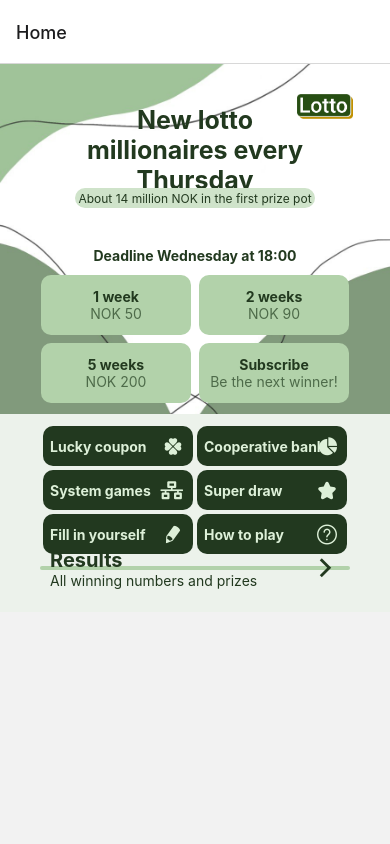
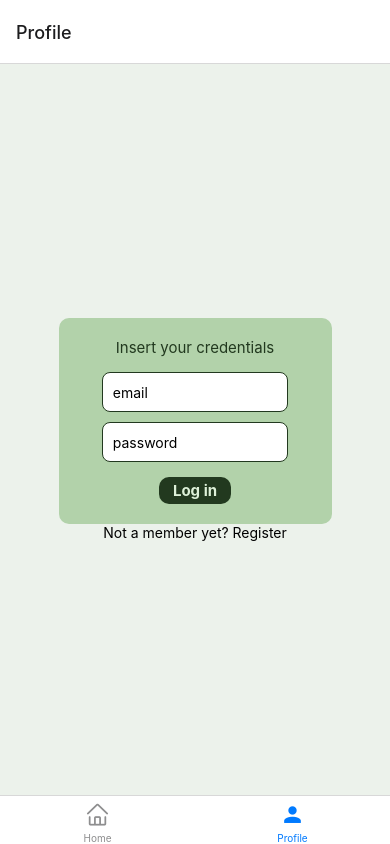
Before and after one commit to FrancescaGrimaldi/cross-platform-app-dev, a React Native app in the folder lotto/: screen /Profile in a window 390 px wide. Built offline with nearby package versions, Linux system fonts and the light colour scheme.

Commit message:
added profile and bottom tab navigator

```diff
--- a/lotto/App.tsx
+++ b/lotto/App.tsx
@@ -1,19 +1,46 @@
+/* eslint-disable react/no-unstable-nested-components */
 /* eslint-disable semi */
 /* eslint-disable prettier/prettier */
+
 import React from 'react';
 import { NavigationContainer } from '@react-navigation/native';
 import { createNativeStackNavigator } from '@react-navigation/native-stack';
+import { createBottomTabNavigator } from '@react-navigation/bottom-tabs';
+import AntDesign from 'react-native-vector-icons/AntDesign';
+import MaterialComm from 'react-native-vector-icons/MaterialCommunityIcons';
 import Homepage from './screens/Homepage';
 import Results from './screens/Results';
 import Subscription from './screens/Subscription';
+import Profile from './screens/Profile';
 
 const Stack = createNativeStackNavigator();
+const Tab = createBottomTabNavigator();
+
+function HomeScreen() {
+  return (
+    <Tab.Navigator>
+      <Tab.Screen name="Homepage" component={Homepage} options={{
+          headerTitle: 'Home',
+          tabBarLabel: 'Home',
+          tabBarIcon: ({ color, size }) => (
+            <AntDesign name="home" color={color} size={size} />
+          ),
+        }}/>
+      <Tab.Screen name="Profile" component={Profile} options={{
+          tabBarLabel: 'Profile',
+          tabBarIcon: ({ color, size }) => (
+            <MaterialComm name="account" color={color} size={size} />
+          ),
+        }}/>
+    </Tab.Navigator>
+  );
+}
 
 const LottoApp = () => {
   return (
     <NavigationContainer>
       <Stack.Navigator initialRouteName="Home">
-        <Stack.Screen name="Home" component={Homepage} />
+        <Stack.Screen name="Home" component={HomeScreen} options={{ headerShown: false }}/>
         <Stack.Screen name="Results" component={Results} />
         <Stack.Screen name="Subscription" component={Subscription} />
       </Stack.Navigator>
--- a/lotto/package.json
+++ b/lotto/package.json
@@ -10,6 +10,7 @@
     "test": "jest"
   },
   "dependencies": {
+    "@react-navigation/bottom-tabs": "^6.5.10",
     "@react-navigation/native": "^6.1.9",
     "@react-navigation/native-stack": "^6.9.15",
     "react": "18.2.0",
--- a/lotto/screens/Homepage.tsx
+++ b/lotto/screens/Homepage.tsx
@@ -9,7 +9,6 @@
 import BottomCard from '../components/BottomCard';
 import CardContainer from '../components/CardContainer';
 import TitleArea from '../components/TitleArea';
-
 
 const Homepage = ( {navigation}: {navigation: any} ) => {
     const images = {
--- /dev/null
+++ b/lotto/screens/Profile.tsx
@@ -0,0 +1,60 @@
+/* eslint-disable prettier/prettier */
+/* eslint-disable react-native/no-inline-styles */
+/* eslint-disable eol-last */
+/* eslint-disable react/self-closing-comp */
+/* eslint-disable semi */
+
+/* registration and login logic not implemented yet, user is redirected to the homepage after clicking on log in */
+import React from 'react';
+import { Text, View, TextInput, Pressable } from 'react-native';
+
+const Profile = ( {navigation}: {navigation: any} ) => {
+    return (
+        <View style={{
+            flex: 1,
+            backgroundColor: '#ecf2eb',
+            alignItems: 'center',
+            justifyContent: 'center',
+            flexDirection: 'column',
+        }}>
+            <View style={{
+                backgroundColor: '#b2d2aa',
+                alignItems: 'center',
+                justifyContent: 'center',
+                flexDirection: 'column',
+                width: '70%',
+                padding: 20,
+                borderRadius: 10,
+            }}>
+                <Text style={{
+                    fontSize: 15,
+                    color: '#22391f',
+                    marginBottom: 10,
+                }}>Insert your credentials</Text>
+                <TextInput placeholder="email" style={{width: '80%', height: 40, borderColor: '#22391f', borderRadius: 8, borderWidth: 1, margin: 5, padding: 10, backgroundColor: '#fff'}}></TextInput>
+                <TextInput placeholder="password" style={{width: '80%', height: 40, borderColor: '#22391f', borderRadius: 8, borderWidth: 1, margin: 5, padding: 10, backgroundColor: '#fff'}}></TextInput>
+                <Pressable onPress={() => navigation.navigate('Homepage')}>
+                    <View style={{
+                        backgroundColor: '#22391f',
+                        alignItems: 'center',
+                        justifyContent: 'center',
+                        flexDirection: 'column',
+                        borderRadius: 10,
+                        marginTop: 10,
+                    }}>
+                        <Text style={{
+                            fontSize: 15,
+                            color: '#ddf0d8',
+                            fontWeight: 'bold',
+                            margin: 4,
+                            paddingHorizontal: 10,
+                        }}>Log in</Text>
+                    </View>
+                </Pressable>
+            </View>
+            <Text>Not a member yet? Register</Text>
+        </View>
+    );
+}
+
+export default Profile;
--- a/lotto/screens/Subscription.tsx
+++ b/lotto/screens/Subscription.tsx
@@ -3,6 +3,7 @@
 /* eslint-disable eol-last */
 /* eslint-disable react-native/no-inline-styles */
 
+/* payment logic not implemented, user is redirected to homepage */
 import React from 'react';
 import { Text, View, Pressable } from 'react-native';
 import DarkCard from '../components/DarkCard';
```
Also changed, not shown: 1 other file (tests, documents, lock files or other folders).
